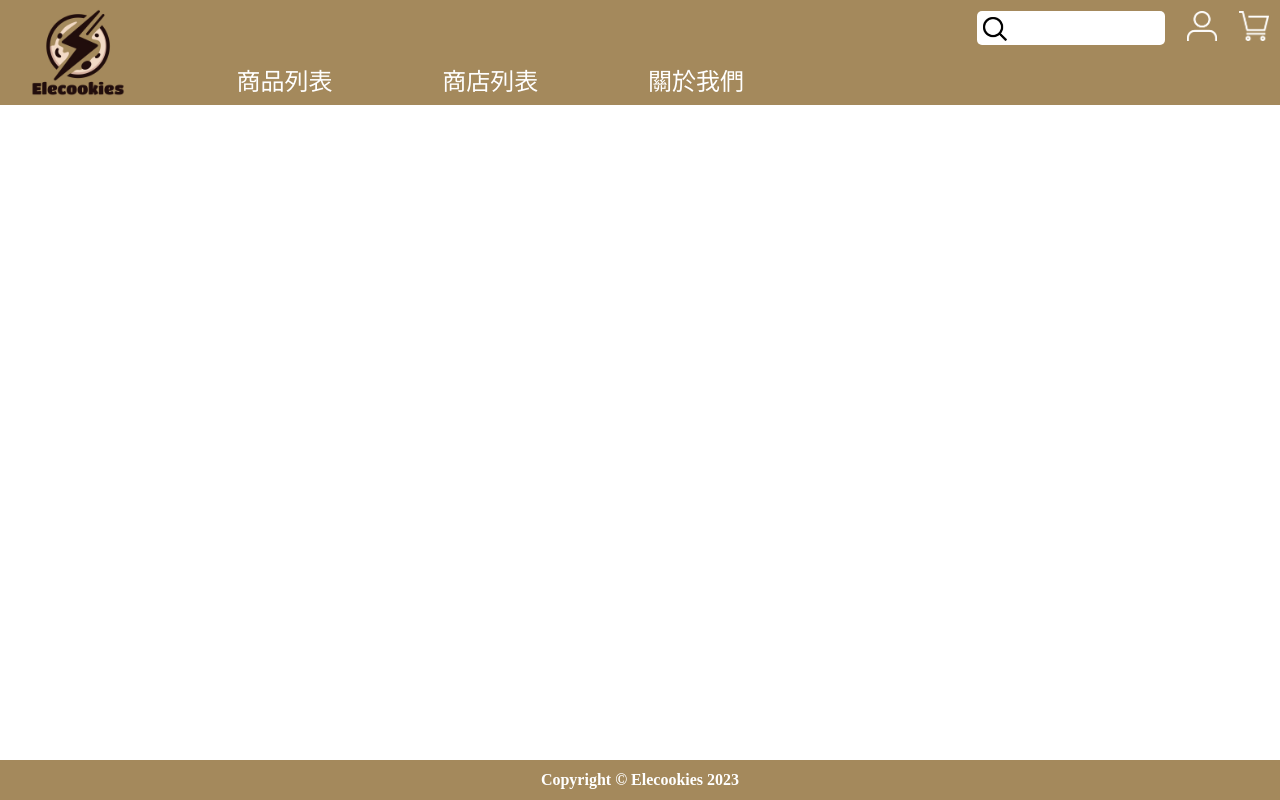
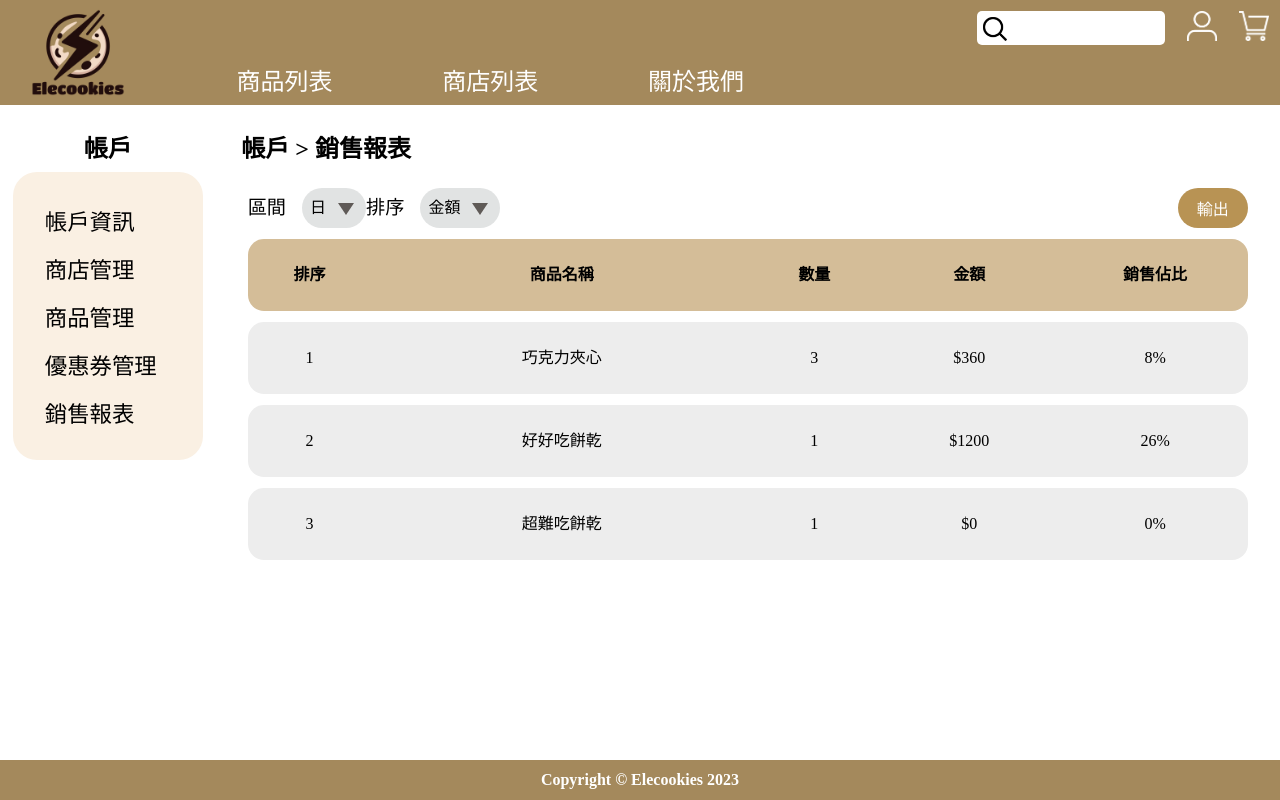
Before and after one commit to Zch720/NTUT_112_1_DatabaseProject_frontend, a React (Vite) app: page /user/shop-report in a window 1280 px wide. Built offline with nearby package versions, Linux system fonts and the light colour scheme; a web font is replaced by a local one.

Commit message:
[Feature Addition] Added SellReport uncompleted

```diff
--- a/src/App.tsx
+++ b/src/App.tsx
@@ -16,6 +16,7 @@ import ShopProducts from "./account/staff/ShopProducts";
 import ShopCoupons from "./account/staff/ShopCoupons";
 import ProductProfile from "./shop/ProductProfile";
 import CouponProfile from "./shop/CouponProfile";
+import SellReport from "./shop/SellReport";
 
 function MainBody() {
 	return (
@@ -35,6 +36,7 @@ function MainBody() {
 						<Route path="/user/shop-profile" element={<ShopProfile />} />
 						<Route path="/user/shop-products" element={<ShopProducts />} />
 						<Route path="/user/shop-coupons" element={<ShopCoupons />} />
+						<Route path="/user/shop-report" element={<SellReport />} />
 					</Route>
 					<Route path="/shop" element={<Account />}>
 						<Route path="/shop/product" element={<ProductProfile />} />
--- /dev/null
+++ b/src/shop/SellReport.css
@@ -0,0 +1,32 @@
+.report-container {
+    height: 2.5rem;
+    margin: 0 2rem;
+    margin-top: 1.5rem;
+    line-height: 2.5rem;
+}
+
+.repoprt-tool-bar {
+    display: flex;
+    font-size: 1.2rem;
+}
+
+#time-period {
+    width: 4rem;
+    margin-left: 1rem;
+}
+
+#report-order {
+    width: 5rem;
+    margin-left: 1rem;
+}
+
+.report-export-button {
+    height: 2.5rem;
+    margin-left: auto;
+    color: white;
+    font-size: 1rem;
+    padding: 0 1.2rem;
+    border: 0px;
+    border-radius: 1.25rem;
+    background-color: #B89354;
+}
--- /dev/null
+++ b/src/shop/SellReport.tsx
@@ -0,0 +1,104 @@
+import "./SellReport.css";
+
+type ReportData = {
+    name: string;
+    amount: number;
+    income: number;
+    sellPersentage: number;
+};
+
+function AccountPageTitle() {
+    return(
+        <h3 className="account-page-title">帳戶 {">"} 銷售報表</h3>
+    );
+}
+
+function ReportToolBar() {
+    return (
+        <div className="repoprt-tool-bar">
+            區間
+            <select name="time-period" id="time-period">
+                <option value="day">日</option>
+                <option value="week">周</option>
+                <option value="moth">月</option>
+            </select>
+            排序
+            <select name="report-order" id="report-order">
+                <option value="income">金額</option>
+                <option value="amount">數量</option>
+                <option value="name">名稱</option>
+            </select>
+            <button className="report-export-button">輸出</button>
+        </div>
+    );
+}
+
+function ReportTableHeaderRow() {
+    return (
+        <tr>
+            <td style={{width: "10vw"}}>排序</td>
+            <td style={{width: "31vw"}}>商品名稱</td>
+            <td style={{width: "10vw"}}>數量</td>
+            <td style={{width: "15vw"}}>金額</td>
+            <td style={{width: "15vw"}}>銷售佔比</td>
+        </tr>
+    );
+}
+
+function ReportRow({ index, data }: { index: number, data: ReportData }) {
+    return (
+        <tr key={"sell-report-table-row-" + index}>
+            <td>{ index }</td>
+            <td>{ data.name }</td>
+            <td>{ data.amount }</td>
+            <td>{ "$" + data.income }</td>
+            <td>{ data.sellPersentage + "%" }</td>
+        </tr>
+    );
+}
+
+function ReportTable({ datas }: { datas: ReportData[] }) {
+    return (
+        <table>
+            <thead>
+                <ReportTableHeaderRow />
+            </thead>
+            <tbody>
+                {datas.map((report, idx) => <ReportRow index={idx + 1} data={report} />)}
+            </tbody>
+        </table>
+    );
+}
+
+export default function SellReport() {
+    return (
+        <div className="account-page-content">
+            <AccountPageTitle />
+            <div className="report-container">
+                <ReportToolBar />
+                <ReportTable datas={fakeReportData} />
+            </div>
+        </div>
+    );
+}
+
+const fakeReportData: ReportData[] = [
+    {
+        name: "巧克力夾心",
+        amount: 3,
+        income: 360,
+        sellPersentage: 8.0
+    },
+    {
+        name: "好好吃餅乾",
+        amount: 1,
+        income: 1200,
+        sellPersentage: 26.0
+    },
+    {
+        name: "超難吃餅乾",
+        amount: 1,
+        income: 0,
+        sellPersentage: 0.0
+    }
+]
```
